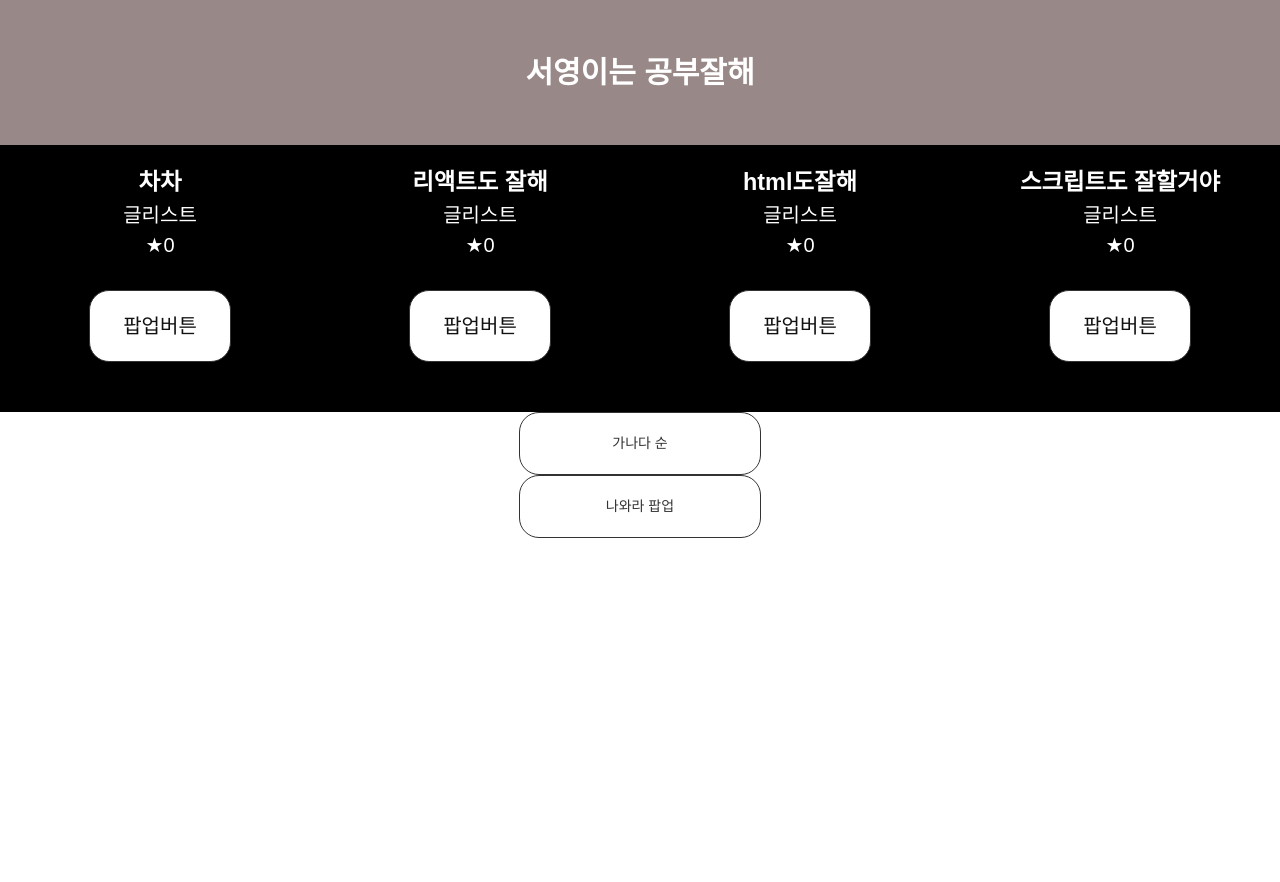
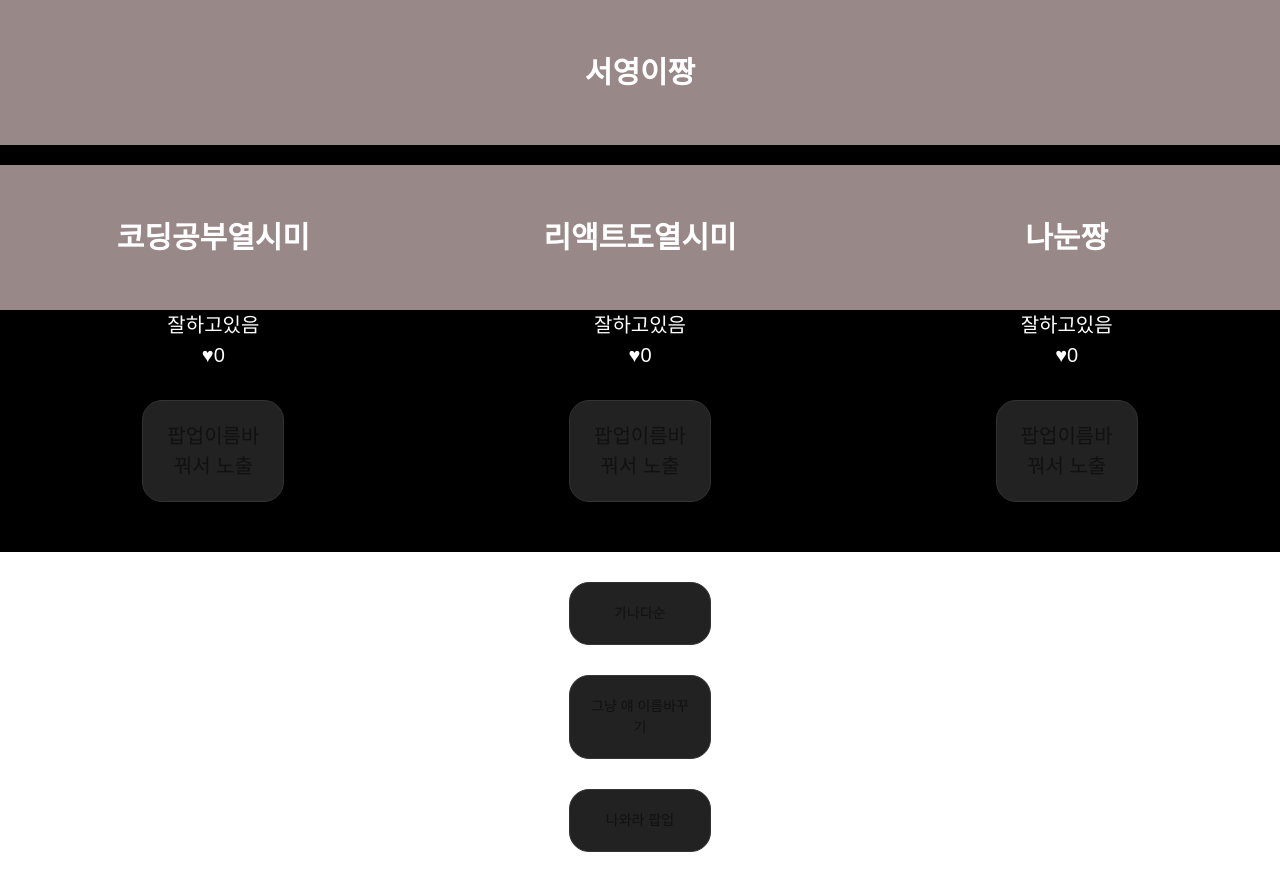
Before and after one commit to seo-K/-React-appleCodding-Class, a React (Create React App) app in the folder my-react/: page /study in a window 1280 px wide. Before the commit the page ends 800 px from the top, so only its background shows below. Built offline with nearby package versions, Linux system fonts and the light colour scheme.

Commit message:
재 복습 및 글발행 함수 익힘

```diff
--- a/my-react/src/page/Map.js
+++ b/my-react/src/page/Map.js
@@ -15,6 +15,9 @@ export default function MainPage(){
 
     // 4. 누른 제목
     let [누른제목, 누른제목변경] = useState([0]);
+
+    // 5. 저장공간
+    let [입력값, 입력값변경] = useState('');
 
 
     function 글제목바꾸기(){
@@ -39,6 +42,15 @@ export default function MainPage(){
         console.log(하트카피);
     }
 
+    function 글추가(index){
+        const newArray = [...글제목],
+              newInput =[...입력값];
+
+        newArray[index] = newInput;
+
+        글제목변경(newArray);
+
+    }
 
   return (
       <Container>
@@ -64,6 +76,25 @@ export default function MainPage(){
                 )
             })
         }
+
+        <InputWrap>
+            {/* onChange 뭔가 입력될대 안의 함수가 실행됨 */}
+            {/* <Input onChange={(e)=> {입력값변경(e.target.value)}} /> */}
+            <Input onChange={(e)=> {입력값변경(e.target.value)}} />
+            {/* <InputBtn onClick={(e)=> {글추가(e)}}>발행</InputBtn> */}
+
+            {/* 1. 생코딩 */}
+            {/* <InputBtn onClick={()=> {
+                글제목변경( [입력값, '강남 맛집 이다', '열심히 배운다', '리액트 마스터' ]);
+            }}>발행</InputBtn> */}
+            {/* 1. 생코딩 */}
+            <InputBtn onClick={()=> {
+                // 맨 앞에 자리를 추가(append)해주세요
+                var newArray = [...글제목];
+                newArray.unshift(입력값);
+                글제목변경(newArray);
+            }}>발행</InputBtn>
+        </InputWrap>
 
 
         <Button onClick={ () => { 누른제목변경(0);setModalShow(true)} }>버튼1</Button>
@@ -103,6 +134,7 @@ const Container = styled.div`
     position: relative;
 
     width: 100%;
+
 `
 
 const BlackBg = styled.div`
@@ -161,3 +193,30 @@ const ModalWrap = styled.div`
 
     text-align:center;
 `
+
+const InputWrap = styled.div`
+    position: relative;
+    width:100%;
+    display: flex;
+    justify-content:center;
+    align-items: center;
+    padding: 50px 0;
+`
+
+const Input = styled.input`
+    border: 1px solid blue;
+    border-radius: 10px;
+
+    width:400px;
+    color:#111;
+    padding: 10px;
+`
+const InputBtn = styled.p`
+    border: 1px solid blue;
+    border-radius: 10px;
+
+    width:100px;
+    text-align: center;
+    background: #555;
+    margin-left:10px;
+`
--- a/my-react/src/page/Study.js
+++ b/my-react/src/page/Study.js
@@ -1,93 +1,93 @@
-import Header from '../component/Header';
-import Main from '../component/Main';
-import Footer from '../component/Footer';
 
 import styled from "styled-components";
 import { useState } from 'react';
 
 export default function Study(){
 
-  const [제목, 제목변경] = useState(['서영이는 공부잘해', '서영이는 짱이야']);
-  const [list, setList] = useState(['차차','리액트도 잘해','html도잘해','스크립트도 잘할거야']);
+const [list,setList]= useState(['코딩공부열시미','리액트도열시미','나눈짱']);
+const [like,setLike]= useState(['0','0','0']);
+const [showPopup, setShowPopup] = useState(false);
+const [clickTitle, setClickTitle] = useState([0]);
 
-  const [modalShow, setModalShow] = useState(false);
+function 이름바꾸기() {
+  var newArray = [...list];
 
-  function 제목변경함수() {
-      var arrayCopy = [...제목];
+  newArray[2] = '나는짱';
 
-      arrayCopy[0] = "제목을 변경한다";
+  setList(newArray)
+}
 
 
-      제목변경(arrayCopy)
-  }
-  function 제목순서변경함수() {
-      var arrayCopy = [...list];
+function 가나다변경() {
+  var newArray = [...list];
 
-      arrayCopy.sort();
+  newArray.sort();
 
-
-      setList(arrayCopy)
+  setList(newArray)
 }
 
-  // 4. 누른 제목
-  let [누른제목, 누른제목변경] = useState([0]);
+function 좋아요변경(index) {
+  var newArray = [...like];
 
-  const [좋아요, 좋아요변경] = useState([0,0,0,0]);
+  newArray[index]++;
 
-  function 하트플러스(index){
-    var newLike = [...좋아요];
-    newLike[index]++;
-    좋아요변경(newLike);
+  setLike(newArray);
+
 }
+
+// function 누른제목가져오기(index){
+//   setClickTitle(clickTitle[index]);
+// }
 
 
   return (
       <Wrap>
-          <Title onClick={제목변경함수}>{제목[0]}</Title>
+         <Title>서영이짱</Title>
          <BoardWrap>
            {
-              list.map((item, index)=> {
+             list.map((item, index) => {
                return(
                  <BorderList key={index}>
-                    <h3>{item}</h3>
-                    <p>글리스트</p>
-                    <p onClick={()=> {하트플러스(index)}}>★{좋아요[index]}</p>
-                    <Button onClick={() => {setModalShow(true);누른제목변경(index)}}>팝업버튼</Button>
+                   <Title>{item}</Title>
+                   <Desc>잘하고있음</Desc>
+                   <p onClick={() => {좋아요변경(index)}}>♥{like[index]}</p>
+                   <Button  onClick={() => {setShowPopup(true);setClickTitle(index)}}>팝업이름바꿔서 노출</Button>
                  </BorderList>
                )
              })
            }
-
          </BoardWrap>
-          <ModalButton onClick={제목순서변경함수}>가나다 순</ModalButton>
-          <ModalButton onClick={()=> {setModalShow(!modalShow)}}>나와라 팝업</ModalButton>
+         <Button onClick={가나다변경}>가나다순</Button>
+         <Button onClick={이름바꾸기}>그냥 얘 이름바꾸기</Button>
+         <Button onClick={() => setShowPopup(!showPopup)}>나와라 팝업</Button>
          {
-            modalShow === true ?
-            <Modal list={list} modalShow={modalShow} 누른제목={누른제목}/>
+           showPopup?
+           <Popup setShowPopup={setShowPopup} clickTitle={clickTitle} list={list}/>
            :
            null
          }
       </Wrap>
-
   );
 
 }
 
-function Modal(props){
+function Popup(props){
   return(
     <Screen>
-          {/* <CloseBtn onClick={()=> {setModalShow(false)}}>X</CloseBtn> */}
-          <Title>제목 : {props.list[props.누른제목]}</Title>
-          <Desc>내용 : </Desc>
+      <CloseBtn onClick={() => {props.setShowPopup(false)}}>닫기</CloseBtn>
+      <Title>{props.list[props.clickTitle]}</Title>
+      <Desc>팝업 내용입니다.</Desc>
     </Screen>
   )
 }
+
+
 
 const Wrap = styled.div`
     position: relative;
 
 `
-const Title = styled.div`
+const Title = styled.h1`
     padding: 50px 0;
     background: #988;
     color:#fff;
@@ -109,6 +109,10 @@ const BorderList = styled.li`
 
     font-size:20px;
     text-align: center;
+
+    & p{
+      cursor: pointer;
+    }
 `
 const Button = styled.p`
     width:100px;
@@ -118,7 +122,7 @@ const Button = styled.p`
     text-align:center;
     color:#111;
 
-    background: #fff;
+    background: #222;
 
     margin: 30px auto;
     cursor: pointer;
@@ -139,7 +143,7 @@ const Screen = styled.div`
     margin: auto;
     width:500px;
     height:500px;
-    background: #fff;
+    background: #111;
 
     border-radius:10px;
 
```
Lines whose indentation alone changed are shown as unchanged.
